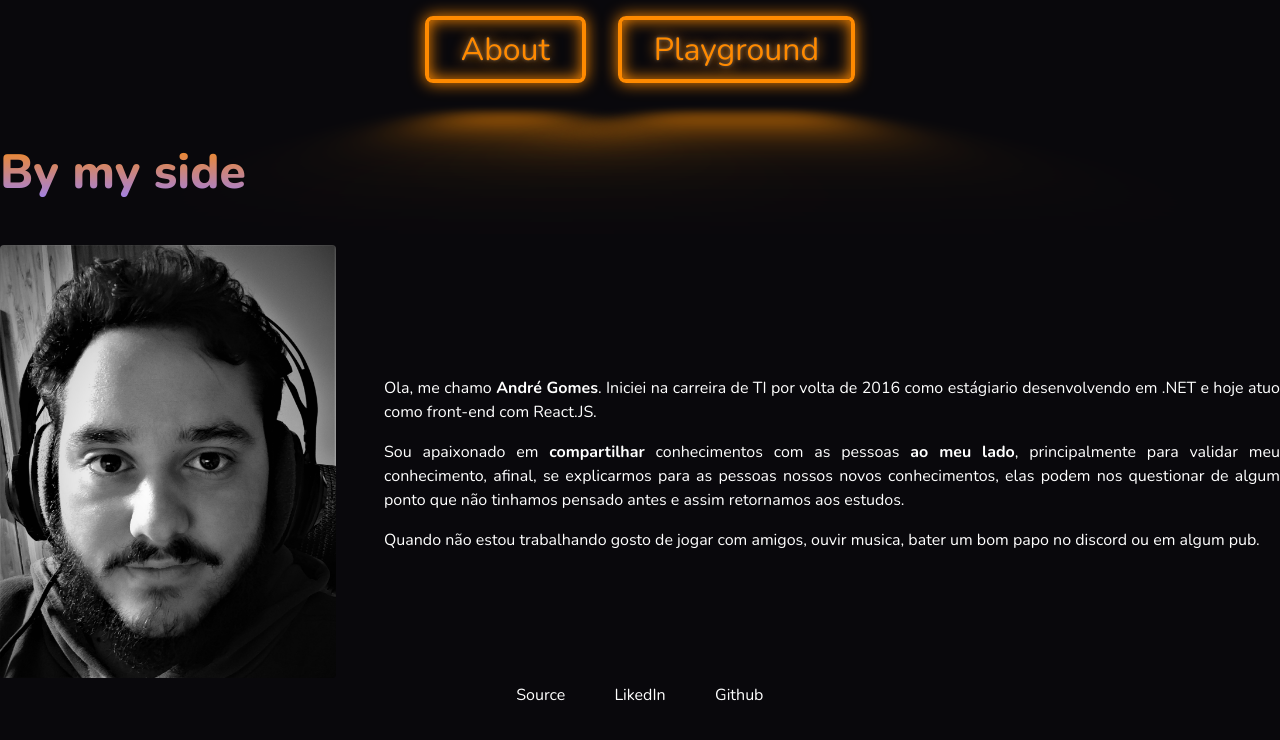
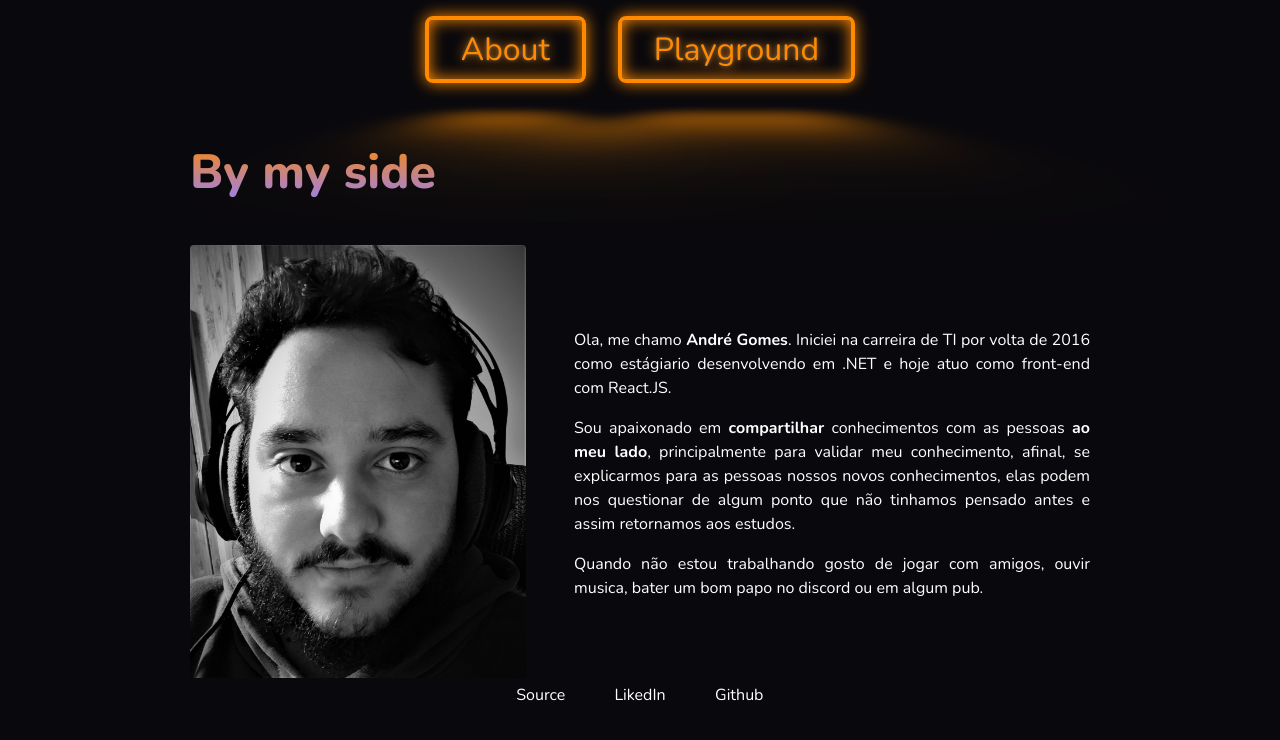
Before and after one commit to afgomesdev/Portfolio, a Next.js app: page / in a window 1280 px wide. Shown: the top 740 px of the page. Built offline with nearby package versions, Linux system fonts and the light colour scheme.

Commit message:
fix: change name variable max-width-text

```diff
--- a/styles/globals.scss
+++ b/styles/globals.scss
@@ -1,5 +1,5 @@
 :root {
-  --max-width-text: 900px;
+  --max-width-container: 900px;
 
   --clr-bgd: #09080c;
   --clr-purple: hsl(250, 100%, 75%);
@@ -7,6 +7,9 @@
   --clr-orange2: #ffb053;
   --clr-neon: hsl(317 100% 54%);
   --clr-neon2: hsl(323 21% 16%);
+
+  --blade-hue: 120;
+  --blade-lightness: 50%;
 }
 
 html,
```
